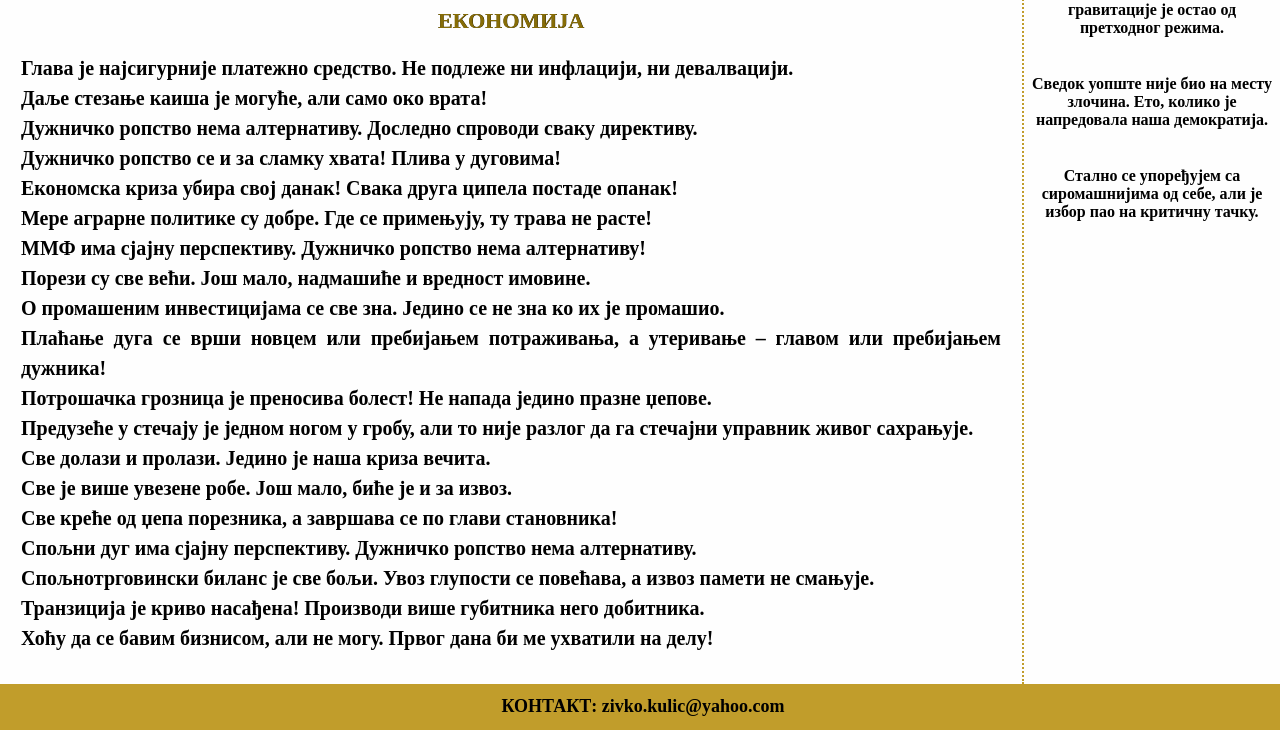
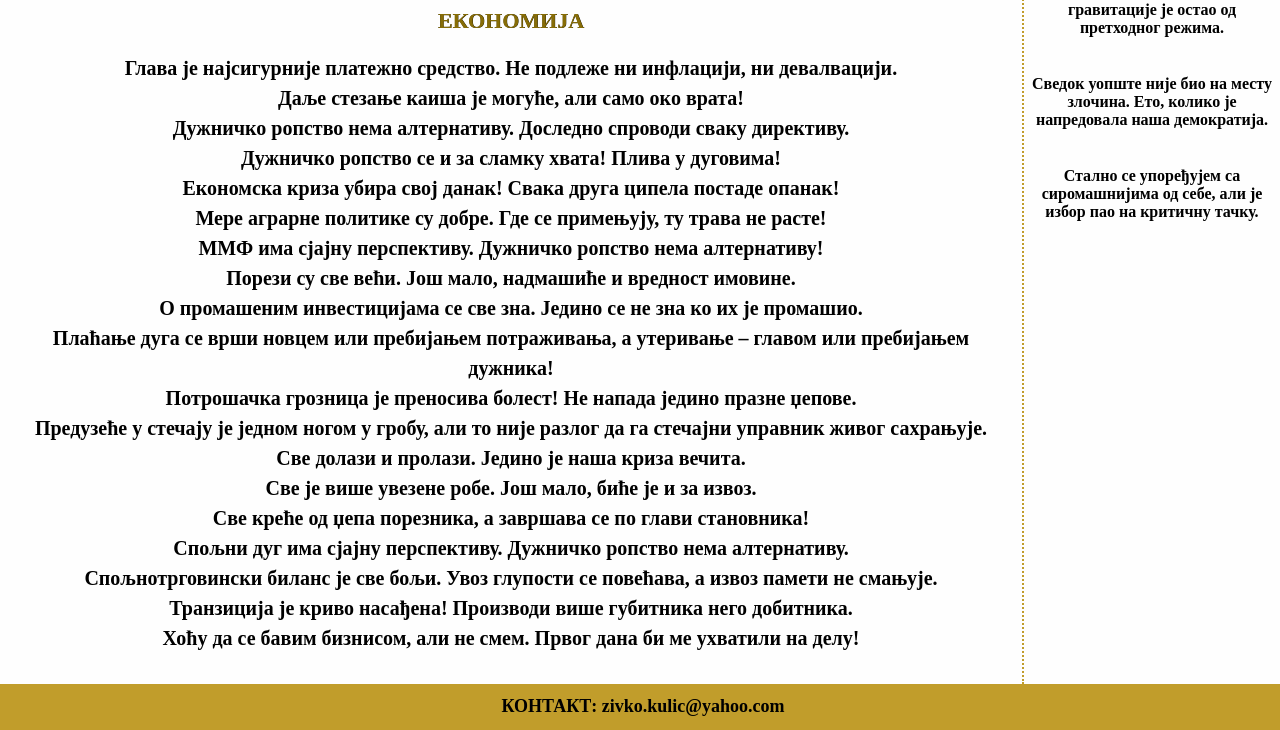
Before and after one commit to DanicaStankovic/satira.rs, a plain HTML site: page azbuka_af/aforizmi_e.html in a window 1280 px wide. Shown: the part 1356-2086 px from the top of the page. Drawn offline with Linux system fonts and the light colour scheme.

Commit message:
додавање звездица и центрирање

```diff
--- a/azbuka_af/aforizmi_e.html
+++ b/azbuka_af/aforizmi_e.html
@@ -34,7 +34,7 @@
           <h2 id="ekologija" class="nazivi_ap">ЕКОЛОГИЈА</h2>
           <p class="ap">Загадили смо све реке. Ни Дунав нас неће опрати!<br>Загађене реке се и за сламку хватају. Сви су их пустили низ воду!<br>И клима се променила. Све више пиша уз ветар!<br>Кад нема кише добар је и град. Морају и проценитељи штете од нечег да живе.<br>Климатске промене све су веће. Погрешни људи ведре, а наопаки облаче!<br>Ледници се убзано отопљавају. Климатске промене су их великодушно пустиле низ воду!<br>Нашли смо се у небраном грожђу! ГМО је свуда око нас!<br>Пољопривредно земљиште се успешно обрађује. Коров, гробља аутомобила и дивље депоније само су тренутне залихе готових производа.<br>Поплаве убирају свој данак, а надлежни ћуте. Наврћу воду на своју воденицу.<br>Поплаве убирају свој данак, а нико не одговара. Као да се не зна ко ведри, а ко облачи.</p>
           <h2 id="ekonomija" class="nazivi_ap">ЕКОНОМИЈА</h2>
-          <p class="ap">Глава је најсигурније платежно средство. Не подлеже ни инфлацији, ни девалвацији.<br>Даље стезање каиша је могуће, али само око врата!<br>Дужничко ропство нема алтернативу. Доследно спроводи сваку директиву. <br>Дужничко ропство се и за сламку хвата! Плива у дуговима!<br>Економска криза убира свој данак! Свака друга ципела постаде опанак!<br>Мере аграрне политике су добре. Где се примењују, ту трава не расте!<br>ММФ има сјајну перспективу. Дужничко ропство нема алтернативу!<br>Порези су све већи. Још мало, надмашиће и вредност имовине.<br>О промашеним инвестицијама се све зна. Једино се не зна ко их је промашио.<br>Плаћање дуга се врши новцем или пребијањем потраживања, а утеривање – главом или пребијањем дужника!<br>Потрошачка грозница је преносива болест! Не напада једино празне џепове.<br>Предузеће у стечају је једном ногом у гробу, али то није разлог да га стечајни управник живог сахрањује.<br>Све долази и пролази. Једино је наша криза вечита.<br>Све је више увезене робе. Још мало, биће је и за извоз.<br>Све креће од џепа порезника, а завршава се по глави становника!<br>Спољни дуг има сјајну перспективу. Дужничко ропство нема алтернативу.<br>Спољнотрговински биланс је све бољи. Увоз глупости се повећава, а извоз памети не смањује.<br>Транзиција је криво насађена! Производи више губитника него добитника.<br>Хоћу да се бавим бизнисом, али не могу. Првог дана би ме ухватили на делу!</p>
+          <p class="ap">Глава је најсигурније платежно средство. Не подлеже ни инфлацији, ни девалвацији.<br>Даље стезање каиша је могуће, али само око врата!<br>Дужничко ропство нема алтернативу. Доследно спроводи сваку директиву. <br>Дужничко ропство се и за сламку хвата! Плива у дуговима!<br>Економска криза убира свој данак! Свака друга ципела постаде опанак!<br>Мере аграрне политике су добре. Где се примењују, ту трава не расте!<br>ММФ има сјајну перспективу. Дужничко ропство нема алтернативу!<br>Порези су све већи. Још мало, надмашиће и вредност имовине.<br>О промашеним инвестицијама се све зна. Једино се не зна ко их је промашио.<br>Плаћање дуга се врши новцем или пребијањем потраживања, а утеривање – главом или пребијањем дужника!<br>Потрошачка грозница је преносива болест! Не напада једино празне џепове.<br>Предузеће у стечају је једном ногом у гробу, али то није разлог да га стечајни управник живог сахрањује.<br>Све долази и пролази. Једино је наша криза вечита.<br>Све је више увезене робе. Још мало, биће је и за извоз.<br>Све креће од џепа порезника, а завршава се по глави становника!<br>Спољни дуг има сјајну перспективу. Дужничко ропство нема алтернативу.<br>Спољнотрговински биланс је све бољи. Увоз глупости се повећава, а извоз памети не смањује.<br>Транзиција је криво насађена! Производи више губитника него добитника.<br>Хоћу да се бавим бизнисом, али не смем. Првог дана би ме ухватили на делу!</p>
         </article>
       </section>
       <aside>
--- a/css/styles.css
+++ b/css/styles.css
@@ -118,6 +118,10 @@ section h1, h2 {
 
 section h2 {
   font-size: 22px;
+}
+
+article {
+  text-align: center;
 }
 
 .zk_slika {
--- a/js/app.js
+++ b/js/app.js
@@ -19,4 +19,16 @@ document.getElementById('aforizam_gosta8').innerText = "Није садашња
 document.getElementById('aforizam_gosta9').innerText = "Сведок уопште није био на месту злочина. Ето, колико је напредовала наша демократија.";
 document.getElementById('aforizam_gosta10').innerText = "Стално се упоређујем са сиромашнијима од себе, али је избор пао на критичну тачку.";
 
+function dodavanjeZvezdica() {
+    var oblast = document.getElementsByClassName('ap');
+       for(var i=0; i<oblast.length; i++) {
+        var sadrzajOblasti = oblast[i].innerHTML;
+        var noviSadrzajOblasti = sadrzajOblasti.replace(/<br>/g, "<br>***<br>");
+        console.log(noviSadrzajOblasti);
+        oblast[i].innerHTML = noviSadrzajOblasti;
+        }
+}
+
+dodavanjeZvezdica();
+
 console.log(val);
```
